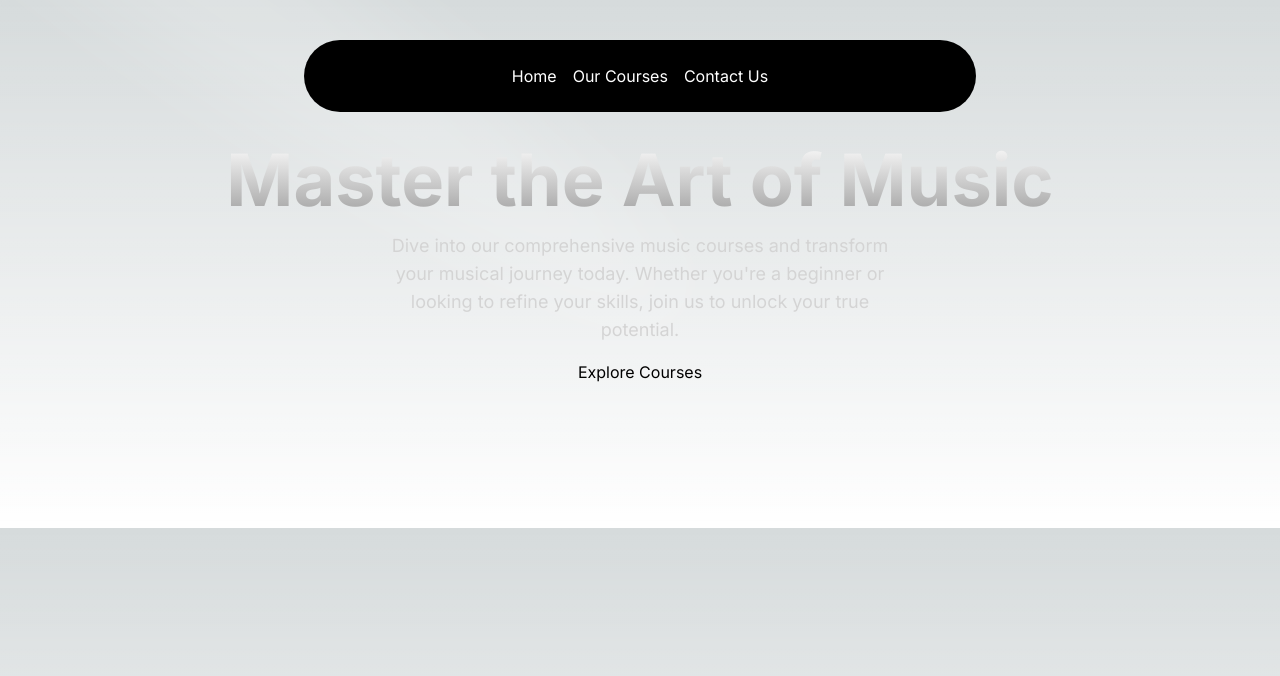
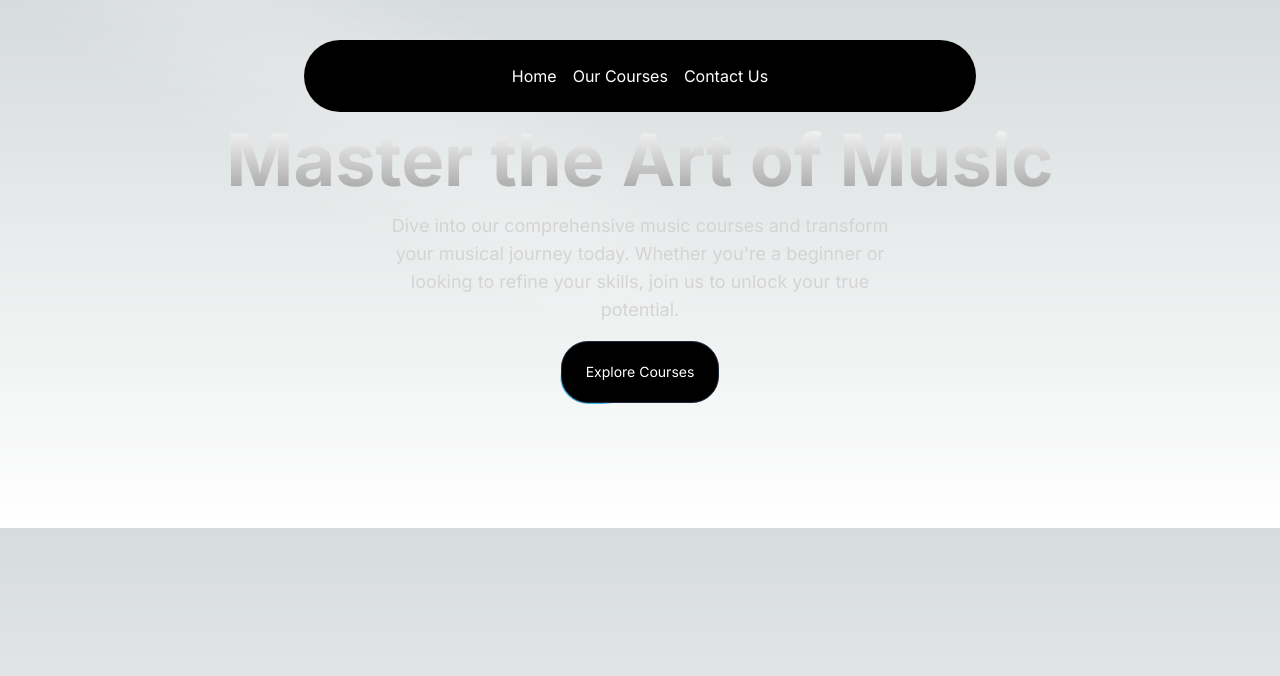
Before and after one commit to Ali0712/Music-School-NextJS, a Next.js app: page / in a window 1280 px wide. Shown: the top 676 px of the page. Built offline with nearby package versions, Linux system fonts and the light colour scheme.

Commit message:
Update HeroSection component with Explore Courses button

```diff
--- a/src/components/HeroSection.tsx
+++ b/src/components/HeroSection.tsx
@@ -1,11 +1,11 @@
 import Link from "next/link";
 import { Spotlight } from "./ui/Spotlight";
+import { Button } from "./ui/moving-border";
 
 function HeroSection() {
   return (
     <div className="h-auto md:h-[33rem] w-full rounded-md flex flex-col justify-center items-center relative overflow-hidden mx-auto py-10 md:py-0">
-
-<Spotlight
+      <Spotlight
         className="-top-40 left-0 md:left-60 md:-top-20"
         fill="white"
       />
@@ -20,7 +20,15 @@ function HeroSection() {
           skills, join us to unlock your true potential.
         </p>
         <div className="mt-4">
-          <Link href="/courses">Explore Courses</Link>
+          <Link href="/courses">
+            {" "}
+            <Button
+              borderRadius="1.75rem"
+              className="bg-white dark:bg-black text-black dark:text-white border-neutral-200 dark:border-slate-800"
+            >
+              Explore Courses
+            </Button>
+          </Link>
         </div>
       </div>
     </div>
--- a/tailwind.config.ts
+++ b/tailwind.config.ts
@@ -1,4 +1,20 @@
 import type { Config } from "tailwindcss";
+const defaultTheme = require("tailwindcss/defaultTheme");
+const colors = require("tailwindcss/colors");
+const {
+  default: flattenColorPalette,
+} = require("tailwindcss/lib/util/flattenColorPalette");
+
+function addVariablesForColors({ addBase, theme }: any) {
+  let allColors = flattenColorPalette(theme("colors"));
+  let newVars = Object.fromEntries(
+    Object.entries(allColors).map(([key, val]) => [`--${key}`, val])
+  );
+
+  addBase({
+    ":root": newVars,
+  });
+}
 
 const config: Config = {
   content: [
@@ -32,6 +48,6 @@ const config: Config = {
       },
     },
   },
-  plugins: [],
+  plugins: [addVariablesForColors],
 };
 export default config;
```
